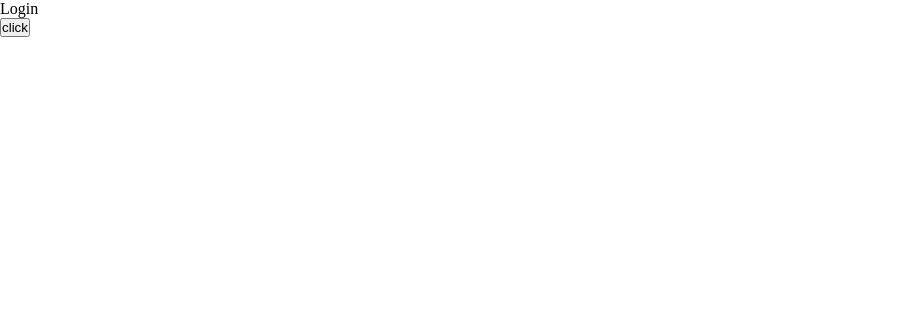
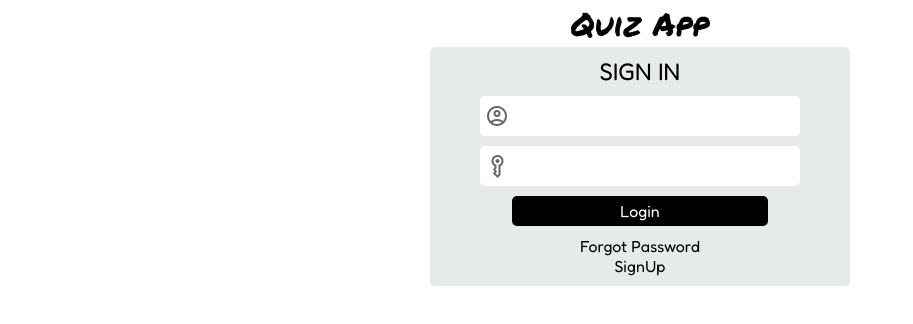
Before and after one commit to saiyanamadala/quiz_app_vue, a Vue app: page /login in a window 1280 px wide. Shown: the top 324 px of the page, without its empty margins (0-913 px from the left). Built offline with nearby package versions, Linux system fonts and the light colour scheme.

Commit message:
added login form

```diff
--- a/index.html
+++ b/index.html
@@ -1,13 +1,26 @@
 <!DOCTYPE html>
 <html lang="en">
+
 <head>
   <meta charset="UTF-8">
   <link rel="icon" href="/favicon.ico">
   <meta name="viewport" content="width=device-width, initial-scale=1.0">
-    <title>Vite App</title>
+  <link rel="stylesheet"
+    href="https://fonts.googleapis.com/css2?family=Material+Symbols+Outlined:opsz,wght,FILL,GRAD@24,400,0,0" />
+  <link rel="preconnect" href="https://fonts.googleapis.com">
+  <link rel="preconnect" href="https://fonts.gstatic.com" crossorigin>
+  <link href="https://fonts.googleapis.com/css2?family=Fredoka:wght@300..700&display=swap" rel="stylesheet">
+  <link rel="preconnect" href="https://fonts.googleapis.com">
+  <link rel="preconnect" href="https://fonts.gstatic.com" crossorigin>
+  <link
+    href="https://fonts.googleapis.com/css2?family=Permanent+Marker&family=Roboto:ital,wght@0,100;0,300;0,400;0,500;0,700;0,900;1,100;1,300;1,400;1,500;1,700;1,900&display=swap"
+    rel="stylesheet">
+  <title>quiz app</title>
 </head>
+
 <body>
   <div id="app"></div>
   <script type="module" src="/src/main.ts"></script>
 </body>
+
 </html>
--- a/package.json
+++ b/package.json
@@ -37,6 +37,7 @@
     "jsdom": "^24.1.0",
     "npm-run-all2": "^6.2.0",
     "prettier": "^3.2.5",
+    "sass-embedded": "^1.79.4",
     "typescript": "~5.4.0",
     "vite": "^5.3.1",
     "vite-plugin-vue-devtools": "^7.3.1",
--- a/src/App.vue
+++ b/src/App.vue
@@ -7,6 +7,9 @@ import { RouterView } from 'vue-router'
     <div class="wrapper"></div>
   </header>
 
+  <div>
+    <h1 class="title">Quiz App</h1>
+  </div>
   <RouterView />
 </template>
 
--- a/src/assets/base.css
+++ b/src/assets/base.css
@@ -1,4 +1,17 @@
 * {
   margin: 0;
   padding: 0;
+  font-family: "Fredoka", sans-serif;
+  font-optical-sizing: auto;
+  font-weight: normal;
+  font-style: normal;
+  font-variation-settings:
+    "wdth" 100;
 }
+
+.title {
+  font-family: "Permanent Marker", cursive;
+  font-weight: 400;
+  font-style: normal;
+  text-align: center;
+}
--- /dev/null
+++ b/src/components/LoginComponent.vue
@@ -0,0 +1,112 @@
+<template>
+  <div class="login-wrapper">
+    <h2>SIGN IN</h2>
+    <div class="login-field">
+      <label for="username" />
+      <span class="material-symbols-outlined icon"> account_circle </span>
+      <input type="text" name="username" v-model="username" />
+    </div>
+    <div class="login-field">
+      <label for="password" />
+      <span class="material-symbols-outlined icon"> key_vertical </span>
+      <input type="password" name="password" v-model="password" />
+    </div>
+    <div class="login-field">
+      <button @click="onClick">Login</button>
+    </div>
+    <div class="login-field">
+      <div class="links">
+        <div class="anchor">
+          <a>Forgot Password</a>
+        </div>
+        <div class="anchor">
+          <a>SignUp</a>
+        </div>
+      </div>
+    </div>
+  </div>
+</template>
+
+<script setup>
+import { useUserStore } from '@/stores/user'
+import { useRouter } from 'vue-router'
+import { ref } from 'vue'
+
+const userStore = useUserStore()
+const router = useRouter()
+const username = ref('')
+const password = ref('')
+
+const onClick = () => {
+  userStore.isAuthenticated = true
+
+  const from = router.currentRoute.value.query.from || '/'
+
+  router.push(from)
+}
+</script>
+
+<style lang="scss">
+.login-wrapper {
+  $heading-color: black;
+  background-color: rgb(230, 235, 232);
+  display: flex;
+  flex-direction: column;
+  justify-content: center;
+  align-items: center;
+  gap: 10px;
+  position: absolute;
+  width: 90%;
+  left: 50%;
+  transform: translate(-50%);
+  max-width: 400px;
+  border-radius: 5px;
+  padding: 10px;
+
+  h2 {
+    color: $heading-color;
+  }
+
+  .login-field {
+    display: flex;
+    justify-content: center;
+    width: 80%;
+    position: relative;
+
+    .links {
+      .anchor {
+        font-size: medium;
+        flex: 1;
+        text-align: center;
+      }
+    }
+  }
+
+  input {
+    width: 100%;
+    padding: 10px;
+    padding-left: 30px;
+    border-radius: 5px;
+    border: none;
+    font-size: medium;
+  }
+
+  .icon {
+    position: absolute;
+    left: 5px;
+    top: 20%;
+    color: rgba(0, 0, 0, 0.6);
+  }
+
+  button {
+    background-color: $heading-color;
+    color: white;
+    font-size: medium;
+    height: 30px;
+    width: 80%;
+    padding: 0;
+    border: none;
+    border-radius: 5px;
+  }
+}
+</style>
--- a/src/views/LoginView.vue
+++ b/src/views/LoginView.vue
@@ -1,22 +1,7 @@
 <template>
-  <div>
-    <p>Login</p>
-    <button @click="onClick">click</button>
-  </div>
+  <LoginComponent />
 </template>
 
 <script setup>
-import { useUserStore } from '@/stores/user'
-import { useRouter } from 'vue-router'
-
-const userStore = useUserStore()
-const router = useRouter()
-
-const onClick = () => {
-  userStore.isAuthenticated = true
-
-  const from = router.currentRoute.value.query.from || '/'
-
-  router.push(from)
-}
+import LoginComponent from '../components/LoginComponent.vue'
 </script>
```
Also changed, not shown: 1 other file (tests, documents, lock files or other folders). Lines whose indentation alone changed are shown as unchanged.
